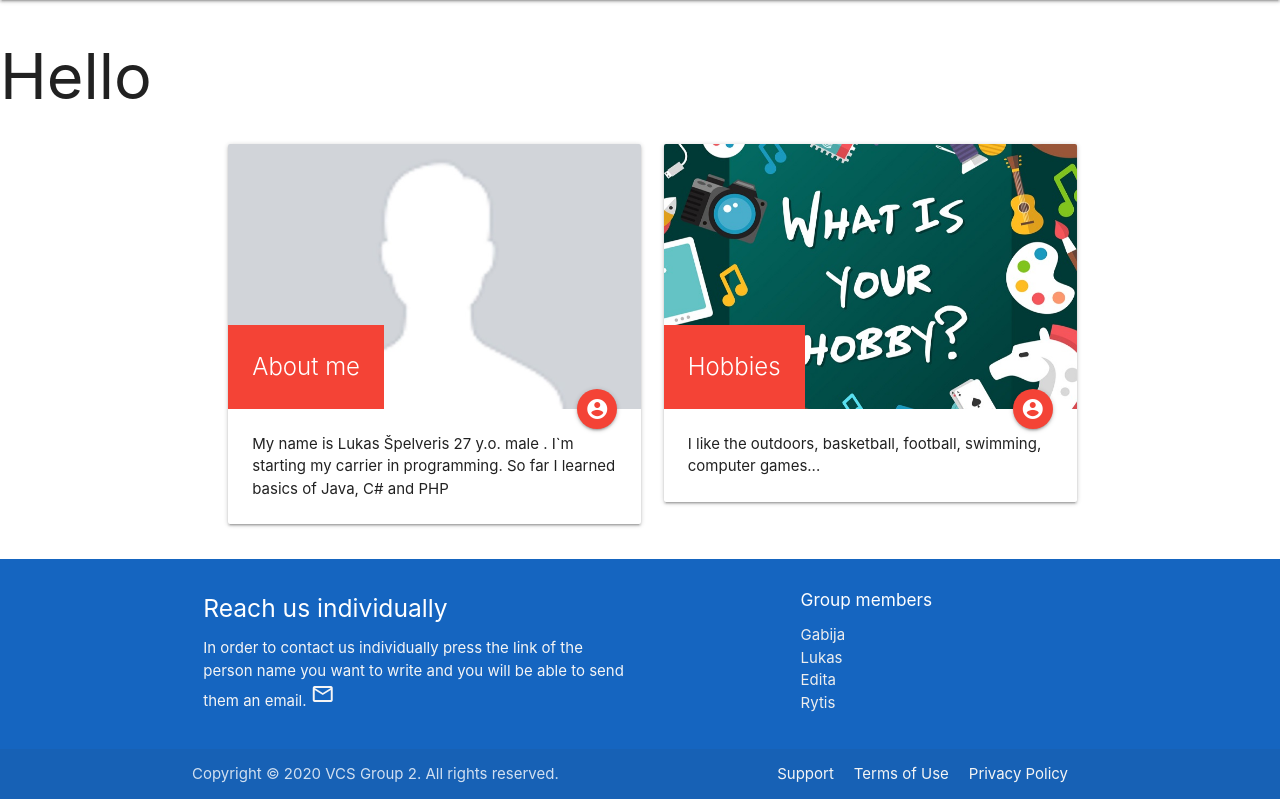
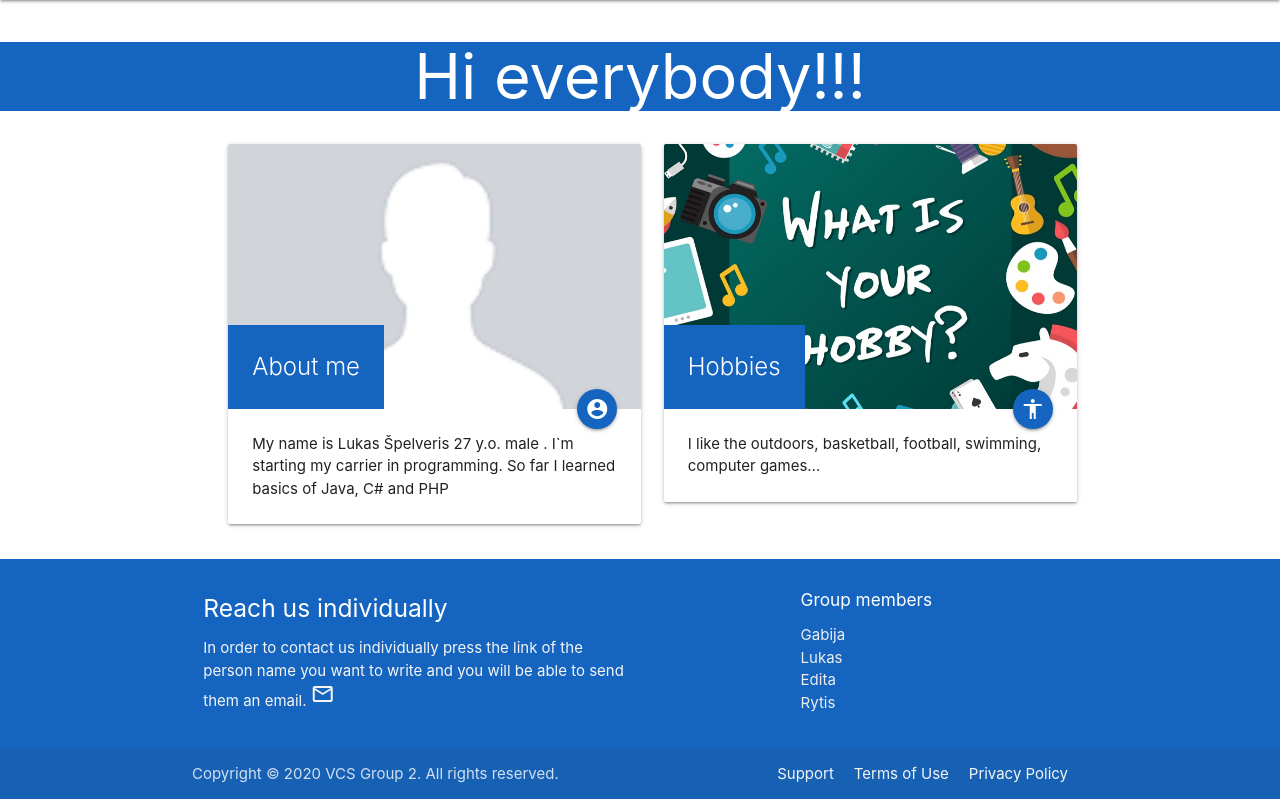
Before and after one commit to JuppyOG/vcs2011-grupe2, a PHP site: page /lukas.php in a window 1280 px wide. Shown: the part 64-863 px from the top of the page. Run offline with PHP 8.4, Linux system fonts and the light colour scheme.

Commit message:
Pakeistos spalvos korteliu

```diff
--- a/lukas.php
+++ b/lukas.php
@@ -1,7 +1,7 @@
 <?php include "header.php" ?>
-
-<h1>Hello</h1>
-
+<div class="pasisveikinimas white-text blue darken-3">
+<h1>Hi everybody!!!</h1>
+</div>
 <div class="container">
 <div class="Lukas">
 <div class="row">
@@ -9,8 +9,8 @@
       <div class="card">
         <div class="card-image">
           <img src="images/defaultImageResized.jpg">
-          <span class="card-title red">About me</span>
-          <a class="btn-floating halfway-fab waves-effect waves-light red"><i class="material-icons">account_circle</i></a>
+          <span class="card-title blue darken-3">About me</span>
+          <a class="btn-floating halfway-fab waves-effect waves-light blue darken-3"><i class="material-icons">account_circle</i></a>
         </div>
         <div class="card-content">
           <p>My name is Lukas Špelveris 27 y.o. male . I`m starting my carrier in programming. So far I learned basics of Java, C# and PHP</p>
@@ -21,8 +21,8 @@
       <div class="card">
         <div class="card-image">
           <img src="images/hobby.jpg">
-          <span class="card-title red">Hobbies</span>
-          <a class="btn-floating halfway-fab waves-effect waves-light red"><i class="material-icons">account_circle</i></a>
+          <span class="card-title blue darken-3">Hobbies</span>
+          <a class="btn-floating halfway-fab waves-effect waves-light blue darken-3"><i class="material-icons">accessibility</i></a>
         </div>
         <div class="card-content">
           <p>I like the outdoors, basketball, football, swimming, computer games...
--- a/styles/style.css
+++ b/styles/style.css
@@ -50,6 +50,12 @@
     background-position: center center;
     padding-left: 150px;
 }
+.pasisveikinimas{
+    background-size: cover;
+    background-position: center center;
+    text-align: center;
+}
+
 
 
 
```
